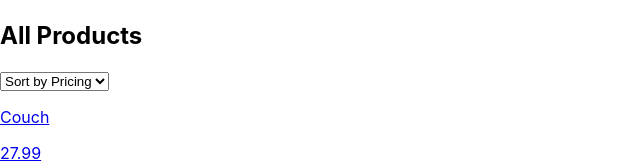
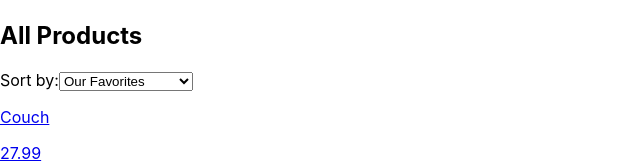
Before and after one commit to chrisalxlng/sneakr., a React (Create React App) app: page /products in a window 1280 px wide. Shown: the part 182-345 px from the top of the page, without its empty margins (0-640 px from the left). Built offline with nearby package versions, Linux system fonts and the light colour scheme.

Commit message:
minor changes to sorting in ProductCardContainer

```diff
--- a/src/components/ProductCardContainer.jsx
+++ b/src/components/ProductCardContainer.jsx
@@ -8,15 +8,21 @@ class ProductCardContainer extends Component {
             products: props.products,
             onOpenPopup: props.onOpenPopup,
             onFavorite: props.onFavorite,
+            defaultProducts: props.products,
         };
     }
 
     handleSort = (event) => {
         // Assigning the selected value for sorting the array
         const sortBy = event.target.value;
+        let products;
 
+        if (sortBy === "default") {
+            // Copying products in default order from current state
+            products = [...this.state.defaultProducts];
+        } else {
             // Copying products from current state
-        const products = [...this.state.products];
+            products = [...this.state.products];
 
             // Declaring the sortValue
             let sortValue;
@@ -31,6 +37,7 @@ class ProductCardContainer extends Component {
                 else if (prev.price < next.price) return -sortValue;
                 else return 0;
             });
+        }
 
         // Setting the new state
         this.setState({
@@ -43,20 +50,21 @@ class ProductCardContainer extends Component {
 
         return (
             <div>
+                <label htmlFor="sort-select">Sort by:</label>
                 <select
                     onChange={this.handleSort}
                     name="sort"
                     id="sort-select"
                     defaultValue="default"
                 >
-                    <option disabled value="default">
-                        Sort by Pricing
+                    <option key="sort-pricing-default" value="default">
+                        Our Favorites
                     </option>
                     <option key="sort-pricing-ascending" value="ascending">
-                        Ascending
+                        Lowest Prices first
                     </option>
                     <option key="sort-pricing-descending" value="descending">
-                        Descending
+                        Highest Prices first
                     </option>
                     ))
                 </select>
```
Lines whose indentation alone changed are shown as unchanged.
